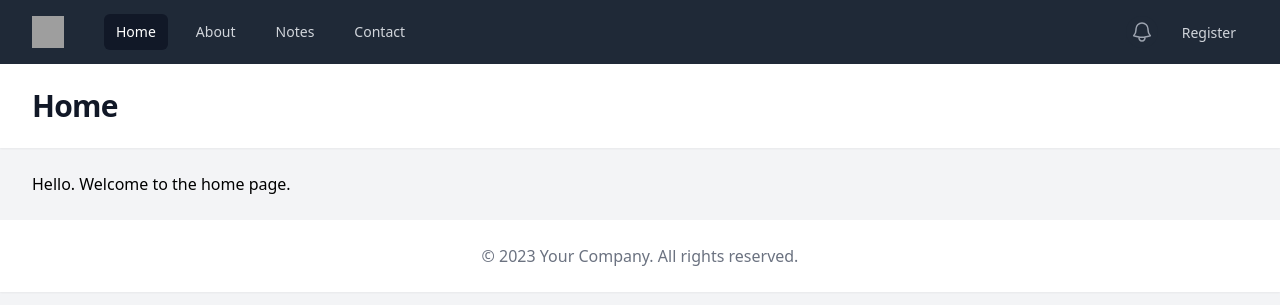
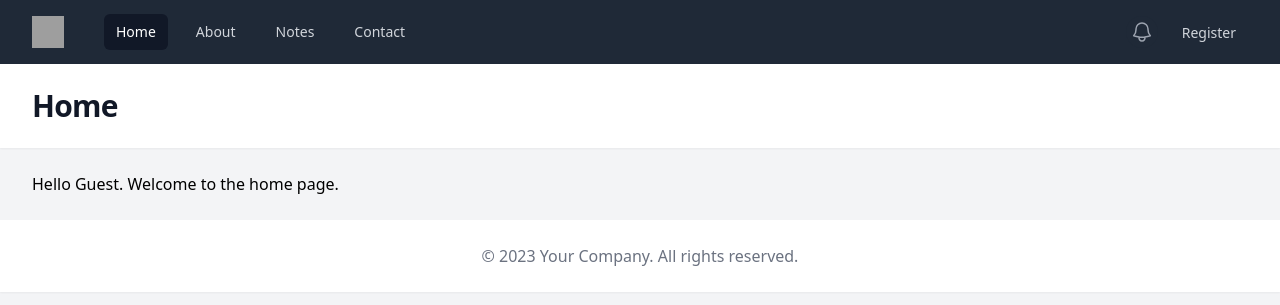
Before and after one commit to Aly-Mohsen/PHP_Playground, a PHP site: page / in a window 1280 px wide. Shown: the top 305 px of the page. Run offline with PHP 8.4, Linux system fonts and the light colour scheme; some libraries are stand-ins or nearby versions; grey boxes are pictures that could not be loaded.

Commit message:
Hash passwords on registration and personalize homepage
Passwords are now securely hashed using bcrypt during user registration. The homepage greeting is personalized to display the logged-in user's email or 'Guest' if not logged in.

```diff
--- a/demo/controllers/registration/store.php
+++ b/demo/controllers/registration/store.php
@@ -40,7 +40,7 @@ if ($user){
 else {
     $db->query('INSERT INTO users(email, password) VALUES(:email, :password)', [
         'email'=> $email,
-        'password' => $password
+        'password' => password_hash($password, PASSWORD_BCRYPT)
     ]);
 
     //mark that the user has logged in
--- a/demo/views/index.view.php
+++ b/demo/views/index.view.php
@@ -4,7 +4,7 @@
 
 <main>
     <div class="mx-auto max-w-7xl py-6 sm:px-6 lg:px-8">
-        <p>Hello. Welcome to the home page.</p>
+        <p>Hello <?= $_SESSION['user']['email']?? 'Guest'?>. Welcome to the home page.</p>
     </div>
 </main>
 
```
